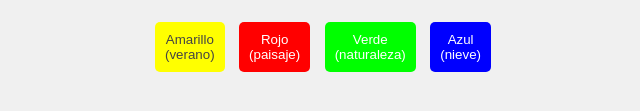
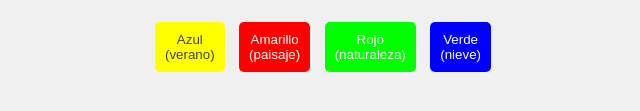
Before and after one commit to AlexanderPavon/lampararelajante, a plain HTML site: page index.html in a window 1280 px wide. Shown: the part 501-612 px from the top of the page, 317-957 px from the left. Drawn offline with Linux system fonts and the light colour scheme.

Commit message:
Cambiar el nombre de los colores

```diff
--- a/index.html
+++ b/index.html
@@ -14,10 +14,10 @@
         </div>
         <div class="switch">INICIAR <br> (antes de iniciar escoge alguno)</div>
         <div class="colors">
-            <button class="color-btn" data-color="#ff0">Amarillo <br> (verano) </button>
-            <button class="color-btn" data-color="#f00">Rojo <br> (paisaje) </button>
-            <button class="color-btn" data-color="#0f0">Verde <br> (naturaleza) </button>
-            <button class="color-btn" data-color="#00f">Azul <br> (nieve) </button>
+            <button class="color-btn" data-color="#ff0">Azul <br> (verano) </button>
+            <button class="color-btn" data-color="#f00">Amarillo <br> (paisaje) </button>
+            <button class="color-btn" data-color="#0f0">Rojo <br> (naturaleza) </button>
+            <button class="color-btn" data-color="#00f">Verde <br> (nieve) </button>
         </div>
     </div>
     <audio id="sound-on" src="sonido_lampara1.mp3"></audio>
```
